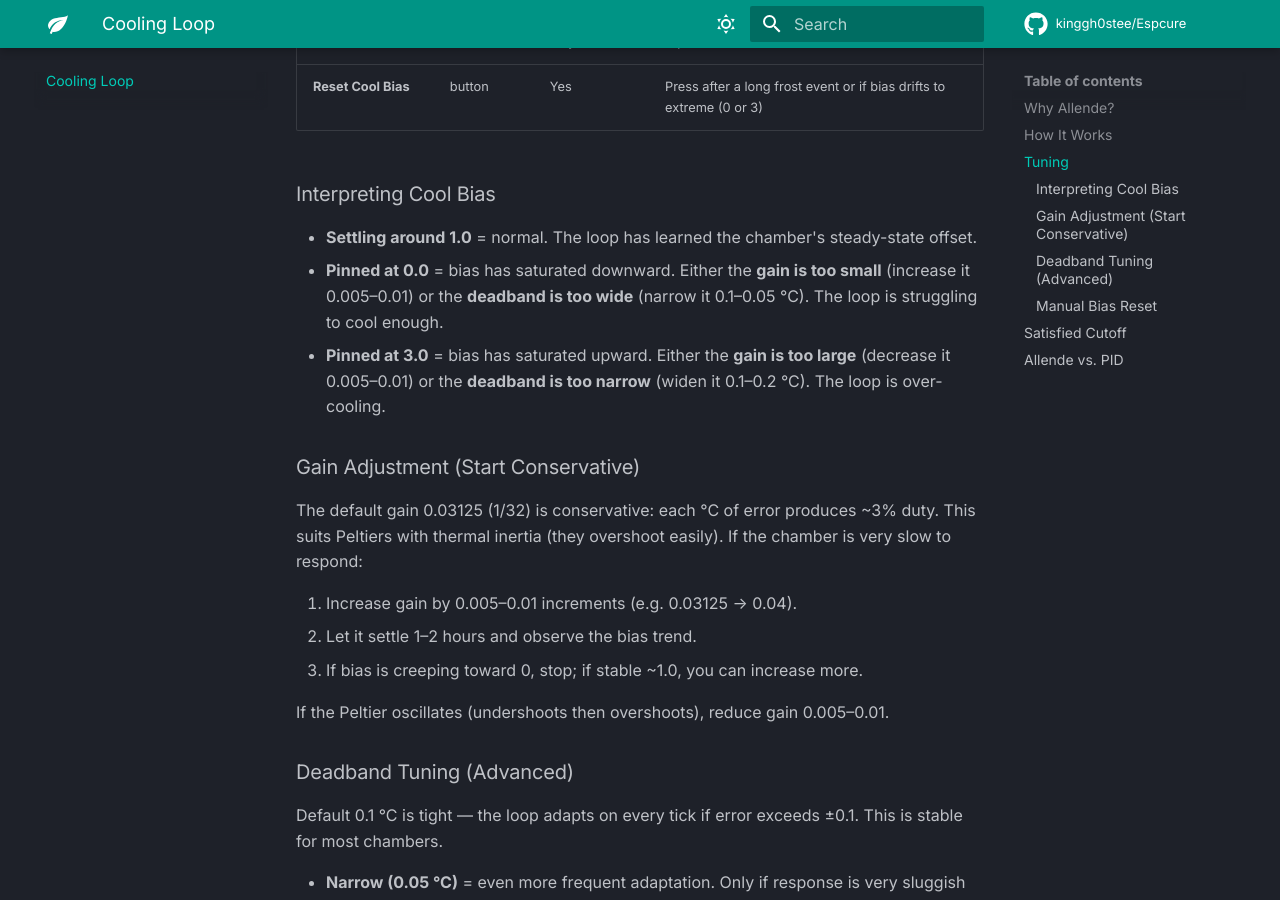
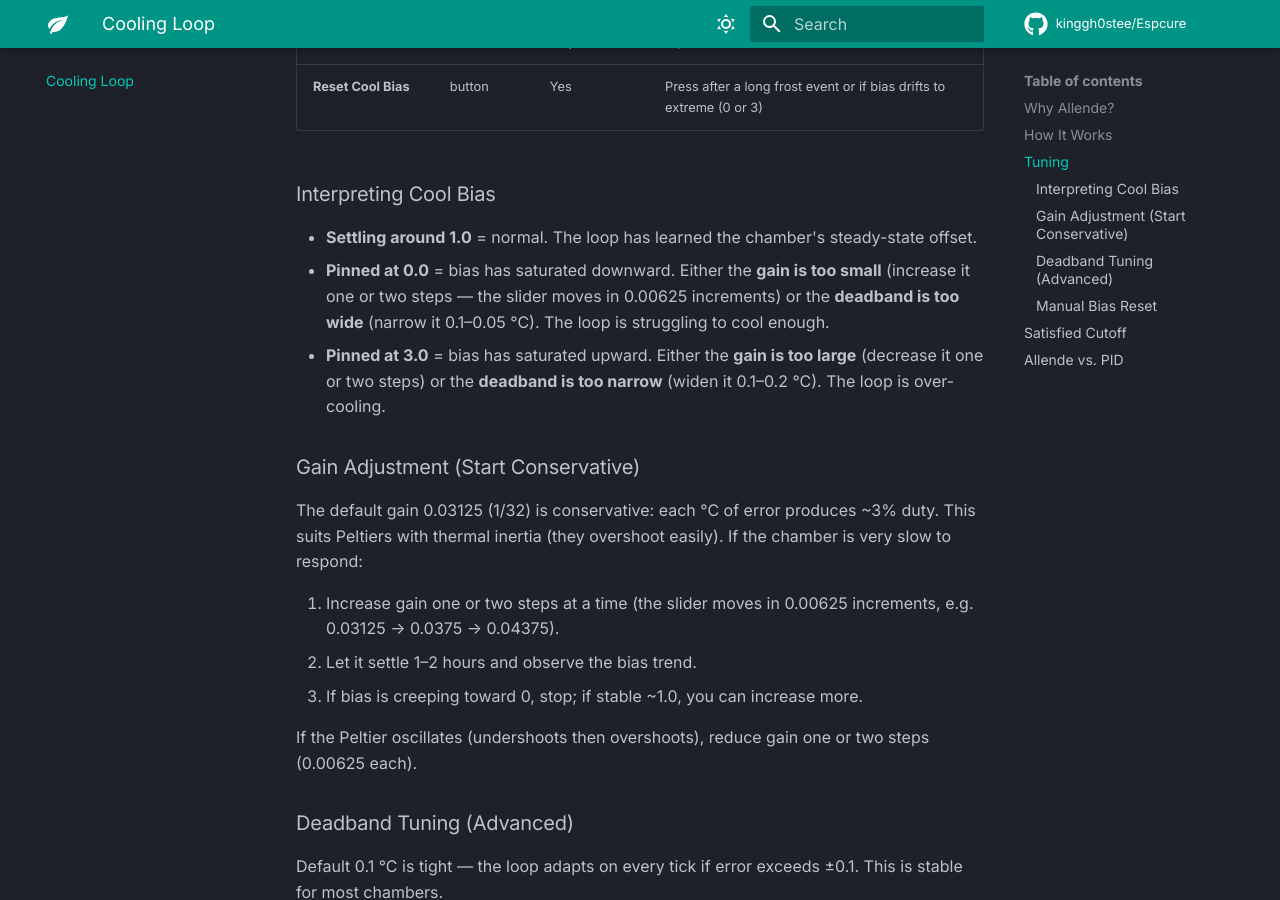
Before and after one commit to kinggh0stee/Espcure, an MkDocs documentation site: the page built from docs/cooling-loop.md, in a window 1280 px wide and 900 px high, scrolled down 1825 px. Built offline with MkDocs 1.6.1 and Material for MkDocs 9.7.7, drawn with Linux system fonts in a browser that asks for light colours; comment, search, counter and statistics services are not loaded.

Commit message:
Sync docs with v1.6.1: gain step guidance and reboot-resume note
cooling-loop.md's tuning guidance still suggested 0.005-0.01 gain
increments and an example (0.03125 -> 0.04) not reachable on the new
0.00625 step grid; reworded to step-based language. cure-programs.md
now states explicitly that a reboot resumes an in-flight program and
never resets the schedule (v1.6.1+).

Co-Authored-By: Claude Fable 5 <noreply@anthropic.com>
Claude-Session: https://claude.ai/code/session_01D4dvehoBgqPmKKMG8zZw3J

```diff
--- a/docs/cooling-loop.md
+++ b/docs/cooling-loop.md
@@ -50,18 +50,18 @@ Four entities control the loop:
 ### Interpreting Cool Bias
 
 - **Settling around 1.0** = normal. The loop has learned the chamber's steady-state offset.
-- **Pinned at 0.0** = bias has saturated downward. Either the **gain is too small** (increase it 0.005–0.01) or the **deadband is too wide** (narrow it 0.1–0.05 °C). The loop is struggling to cool enough.
-- **Pinned at 3.0** = bias has saturated upward. Either the **gain is too large** (decrease it 0.005–0.01) or the **deadband is too narrow** (widen it 0.1–0.2 °C). The loop is over-cooling.
+- **Pinned at 0.0** = bias has saturated downward. Either the **gain is too small** (increase it one or two steps — the slider moves in 0.00625 increments) or the **deadband is too wide** (narrow it 0.1–0.05 °C). The loop is struggling to cool enough.
+- **Pinned at 3.0** = bias has saturated upward. Either the **gain is too large** (decrease it one or two steps) or the **deadband is too narrow** (widen it 0.1–0.2 °C). The loop is over-cooling.
 
 ### Gain Adjustment (Start Conservative)
 
 The default gain 0.03125 (1/32) is conservative: each °C of error produces ~3% duty. This suits Peltiers with thermal inertia (they overshoot easily). If the chamber is very slow to respond:
 
-1. Increase gain by 0.005–0.01 increments (e.g. 0.03125 → 0.04).
+1. Increase gain one or two steps at a time (the slider moves in 0.00625 increments, e.g. 0.03125 → 0.0375 → 0.04375).
 2. Let it settle 1–2 hours and observe the bias trend.
 3. If bias is creeping toward 0, stop; if stable ~1.0, you can increase more.
 
-If the Peltier oscillates (undershoots then overshoots), reduce gain 0.005–0.01.
+If the Peltier oscillates (undershoots then overshoots), reduce gain one or two steps (0.00625 each).
 
 ### Deadband Tuning (Advanced)
 
```
Also changed, not shown: docs/cure-programs.md (+1 -1 lines).
